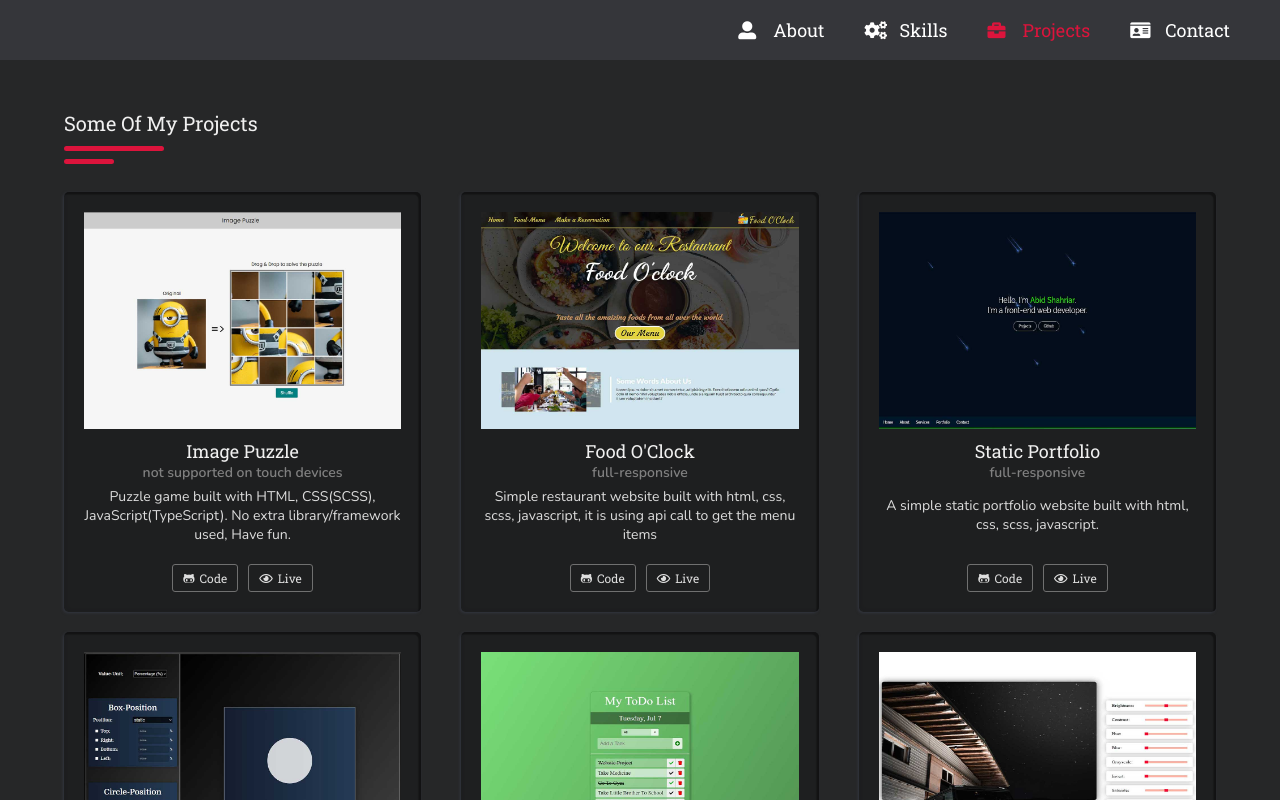
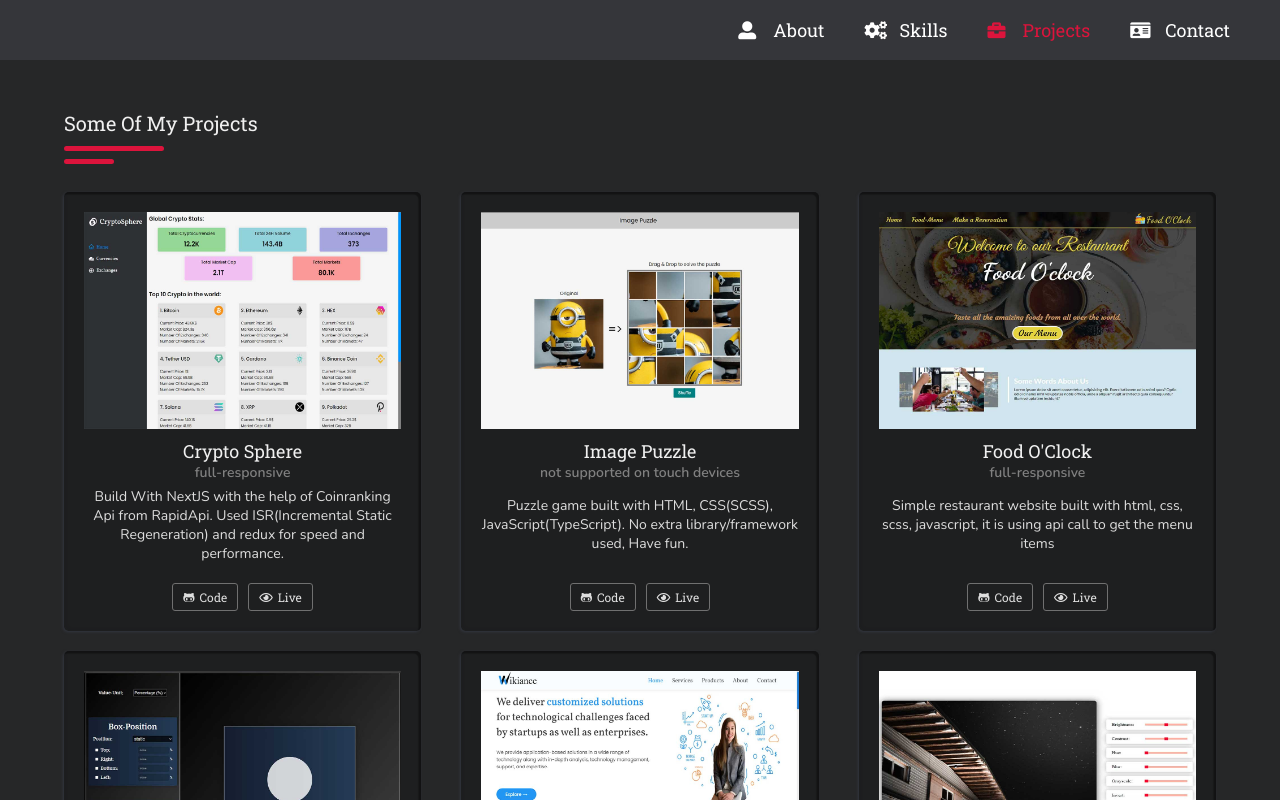
Before and after one commit to abid-shahriar/react-portfolio, a React (Create React App) app: page /projects in a window 1280 px wide. Built offline with nearby package versions, Linux system fonts and the light colour scheme.

Commit message:
added cryptosphere and wikiance in projects

```diff
--- a/package.json
+++ b/package.json
@@ -11,7 +11,7 @@
     "react-scripts": "^3.4.4"
   },
   "scripts": {
-    "dev": "PORT=1302 react-scripts start",
+    "dev": "set PORT=3006 && react-scripts start",
     "build": "react-scripts build"
   },
   "eslintConfig": {
--- a/src/components/sections/projects/Projects.jsx
+++ b/src/components/sections/projects/Projects.jsx
@@ -40,12 +40,21 @@ function Projects() {
 
         <motion.div variants={ProjectMotionContainer} initial='hidden' animate='show' className='projects-container'>
           <Project
+            src='/images/cryptosphere.jpg'
+            title='Crypto Sphere'
+            responsiveness='full-responsive'
+            details='Build With NextJS with the help of Coinranking Api from RapidApi. Used ISR(Incremental Static Regeneration) and redux  for speed and performance.'
+            code='https://github.com/abid-shahriar/crypto-sphere'
+            demo='https://cryptosphere.netlify.app'
+          ></Project>
+
+          <Project
             src='/images/puzzle-game.jpg'
             title='Image Puzzle'
             responsiveness='not supported on touch devices'
             details='Puzzle game built with HTML, CSS(SCSS), JavaScript(TypeScript). No extra library/framework used, Have fun.'
             code='https://github.com/abid-shahriar/puzzle-game'
-            demo='https://imagepuzzle.netlify.app/'
+            demo='https://imagepuzzle.netlify.app'
           ></Project>
 
           <Project
@@ -54,17 +63,17 @@ function Projects() {
             responsiveness='full-responsive'
             details='Simple restaurant website built with html, css, scss, javascript, it is using api call to get the menu items'
             code='https://github.com/abid-shahriar/restaurant-website'
-            demo='https://food-o-clock.netlify.app/'
+            demo='https://food-o-clock.netlify.app'
           ></Project>
 
-          <Project
+          {/* <Project
             src='/images/portfolio.jpg'
             title='Static Portfolio'
             responsiveness='full-responsive'
             details='A simple static portfolio website built with html, css, scss, javascript.'
             code='https://github.com/abid-shahriar/portfolio'
-            demo='https://abid-shahriar.netlify.app/'
-          ></Project>
+            demo='https://abid-shahriar.netlify.app'
+          ></Project> */}
 
           <Project
             src='/images/css-position.jpg'
@@ -75,13 +84,21 @@ function Projects() {
             demo='https://abid-shahriar.github.io/react-css-position-gui'
           ></Project>
 
-          <Project
+          {/* <Project
             src='/images/todoApp.jpg'
             title='ToDo App'
             responsiveness='full-responsive'
             details='Simple ToDo app, built with html, css and vanilla javascript.'
             code='https://github.com/abid-shahriar/toDo-app'
-            demo='https://abid-shahriar.github.io/toDo-app/'
+            demo='https://abid-shahriar.github.io/toDo-app'
+          ></Project> */}
+          <Project
+            src='/images/wikiance.jpg'
+            title='wikiance'
+            responsiveness='full-responsive'
+            details='Portfolio website of the company I work for. Built with NextJS and Typescript. It is super fast and SEO friendly.'
+            // code='https://github.com/abid-shahriar/toDo-app'
+            demo='https://wikiance.com'
           ></Project>
 
           <Project
@@ -90,7 +107,7 @@ function Projects() {
             responsiveness='full-responsive'
             details='Photo editor tool to play with CSS filter property. Built with react and ContextApi.'
             code='https://github.com/abid-shahriar/simple-photo-editor'
-            demo='https://abid-shahriar.github.io/simple-photo-editor/'
+            demo='https://abid-shahriar.github.io/simple-photo-editor'
           ></Project>
         </motion.div>
       </div>
```
Also changed, not shown: public/images/cryptosphere.jpg (added), public/images/wikiance.jpg (added).
